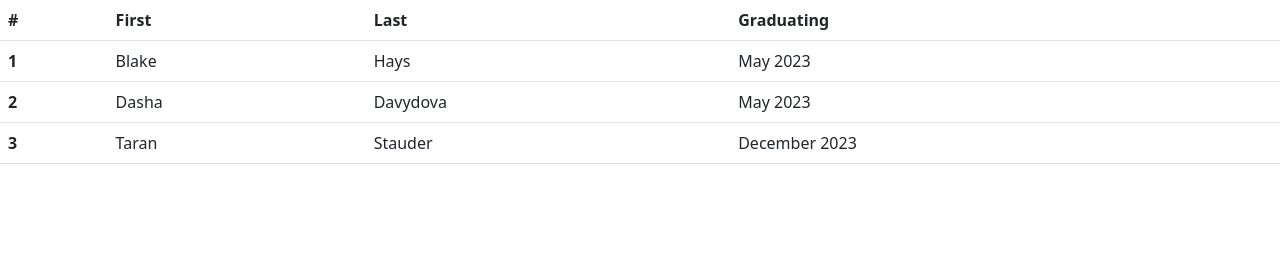
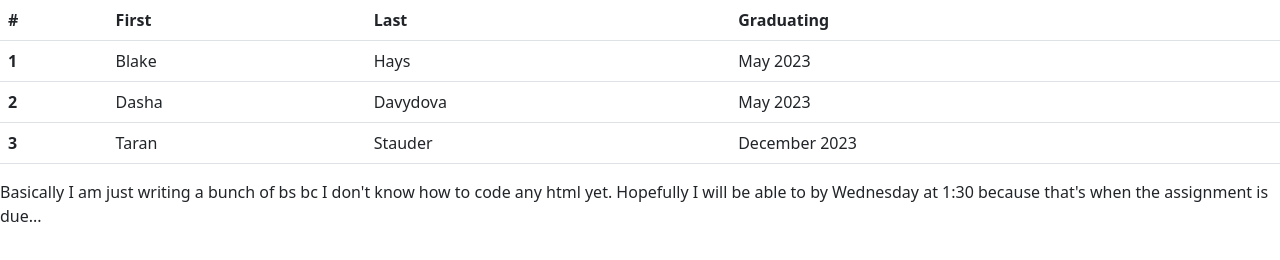
Before and after one commit to blakehays17/homework1, a plain HTML site: page page2.html in a window 1280 px wide. Drawn offline with nearby package versions, Linux system fonts and the light colour scheme.

Commit message:
Update page2.html

```diff
--- a/page2.html
+++ b/page2.html
@@ -37,6 +37,7 @@
     </tr>
   </tbody>
 </table>
+    <p>Basically I am just writing a bunch of bs bc I don't know how to code any html yet. Hopefully I will be able to by Wednesday at 1:30 because that's when the assignment is due...</p>
     <script src="https://cdn.jsdelivr.net/npm/bootstrap@5.2.0/dist/js/bootstrap.bundle.min.js" integrity="sha384-A3rJD856KowSb7dwlZdYEkO39Gagi7vIsF0jrRAoQmDKKtQBHUuLZ9AsSv4jD4Xa" crossorigin="anonymous"></script>
   </body>
 </html>
```
